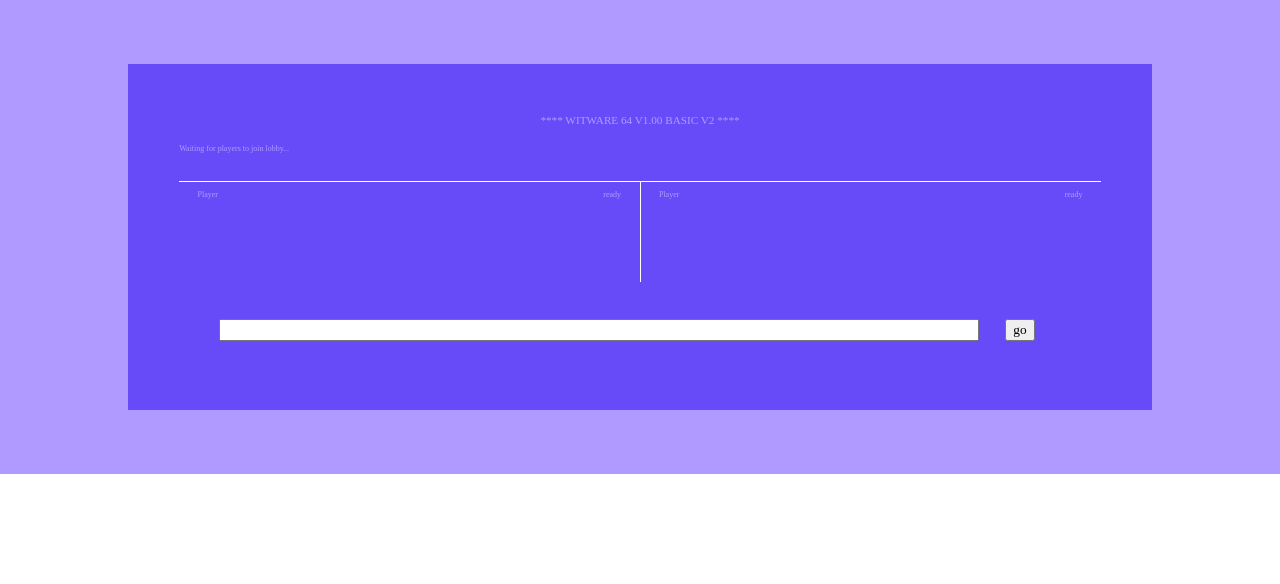
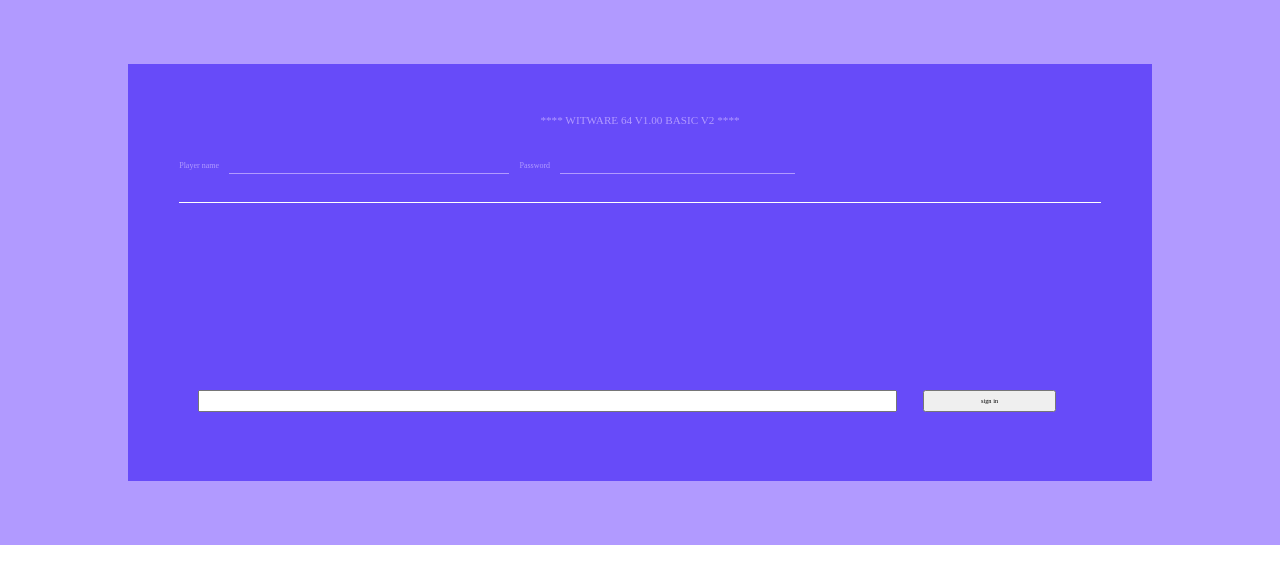
Before and after one commit to greyjoys/witwhere, a React app: page / in a window 1280 px wide. Shown: the top 584 px of the page. Built offline with nearby package versions, Linux system fonts and the light colour scheme; a web font is replaced by a local one.

Commit message:
rigged player pass, name, and footer input rigged up to state

```diff
--- a/src/actions/actions.js
+++ b/src/actions/actions.js
@@ -5,14 +5,19 @@ export const testAction = () => ({
   payload: 123,
 });
 
-export const updatePlayerName = (value) => ({
-  type: types.UPDATE_PLAYER_NAME,
-  payload: value
+export const updateFooterInput = (e) => ({
+  type: types.UPDATE_FOOTER_INPUT,
+  payload: e.target.value
 });
 
-export const updatePlayerPass = (value) => ({
+export const updatePlayerName = (e) => ({
+  type: types.UPDATE_PLAYER_NAME,
+  payload: e.target.value
+});
+
+export const updatePlayerPass = (e) => ({
   type: types.UPDATE_PLAYER_PASS,
-  payload: value
+  payload: e.target.value
 });
 
 export const advanceStage = () => ({
--- a/src/components/Footer.jsx
+++ b/src/components/Footer.jsx
@@ -2,12 +2,65 @@ import React from 'react';
 
 const Footer = props => {
 
+  console.log(props.gameStage)
 
+  switch(props.gameStage) {
 
-	return(
-		<div className="footer">
-			<input /> <button onClick={props.advanceStage}>go</button>
-		</div>
-)}
+  	case 1: {
+      return(
+        <div className="footer">
+          <input value={props.footerInput} onChange={props.updateFooterInput} />
+          <button onClick={props.advanceStage}>sign in</button>
+        </div>
+      )
+    }
+
+  	case 2: {
+      return(
+        <div className="footer">
+          <input value={props.footerInput} onChange={props.updateFooterInput} />
+          <button onClick={props.advanceStage}>go</button>
+        </div>
+      )
+    }
+
+    case 3: {
+      return(
+        <div className="footer">
+          <input value={props.footerInput} onChange={props.updateFooterInput} />
+          <button onClick={props.advanceStage}>go</button>
+        </div>
+      )
+    }
+
+    case 4: {
+      return(
+        <div className="footer">
+          <input value={props.footerInput} onChange={props.updateFooterInput} />
+          <button onClick={props.advanceStage}>go</button>
+        </div>
+      )
+    }
+
+    case 5: {
+      return(
+        <div className="footer">
+          <input value={props.footerInput} onChange={props.updateFooterInput} />
+          <button onClick={props.advanceStage}>go</button>
+        </div>
+      )
+    }
+
+    default: {
+      return(
+        <div className="footer">
+          <input value={props.footerInput} onChange={props.updateFooterInput} />
+          <button onClick={props.advanceStage}>go</button>
+        </div>
+      )
+    }
+
+  }
+}
 
 export default Footer;
--- a/src/components/Header.jsx
+++ b/src/components/Header.jsx
@@ -1,11 +1,59 @@
 import React from 'react';
 
 const Header = props => {
-	return(
-		<div className="header">
-			<h1>**** WITWARE 64 V1.00 BASIC V2 ****</h1>
-			<div className="hstatus">Waiting for players to join lobby...</div>
-		</div>
-)}
+
+  switch(props.gameStage) {
+  	case 1: {
+  	  return(
+    	<div className="header">
+      	  <h1>**** WITWARE 64 V1.00 BASIC V2 ****</h1>
+          <div className="sign-in">
+            <label name="username">Player name</label>
+            <input id="username" name="username" type="text" value={props.playerName} onChange={props.updatePlayerName}></input>
+            <label name="password">Password</label>
+            <input id="password" name="password" type="text" value={props.playerPass} onChange={props.updatePlayerPass}></input>
+          </div>
+        </div>
+      )
+  	}
+
+	case 2: {
+	  return(
+	  	<div className="header">
+	  	  <h1>**** WITWARE 64 V1.00 BASIC V2 ****</h1>
+          <div className="hstatus">Waiting for players to join lobby...</div>
+        </div>
+      )
+    }
+
+    case 3: {
+      return(
+	  	<div className="header">
+	  	  <h1>**** WITWARE 64 V1.00 BASIC V2 ****</h1>
+        </div>
+      )
+    }
+
+    case 4: {
+      return(
+	  	<div className="header">
+	  	  <h1>**** WITWARE 64 V1.00 BASIC V2 ****</h1>
+        </div>
+      )
+    }
+
+    case 5: {
+      return(
+	  	<div className="header">
+	  	  <h1>**** WITWARE 64 V1.00 BASIC V2 ****</h1>
+        </div>
+      )
+    }
+
+    default: {
+      <div>error...</div>
+    }
+  }
+}
 
 export default Header;
--- a/src/const/actionTypes.js
+++ b/src/const/actionTypes.js
@@ -13,7 +13,8 @@ export const UPDATE_GAME_STAGE = "UPDATE_GAME_STAGE";
 
 export const LOGIN_USER = "LOGIN_USER";
 
-export const ADVANCE_STAGE = "ADVANCE_STAGE"
+export const ADVANCE_STAGE = "ADVANCE_STAGE";
+export const UPDATE_FOOTER_INPUT = "UPDATE_FOOTER_INPUT";
 
 export const TEST_BUTTON = "TEST_BUTTON";
 export const TEST_ACTION = "TEST_ACTION";
--- a/src/containers/BodyContainer.jsx
+++ b/src/containers/BodyContainer.jsx
@@ -8,6 +8,7 @@ import Player from '../components/Player.jsx'
 const mapStateToProps = store => ({
   playerName: store.main.playerName,
   playerPass: store.main.playerPass,
+  promptList: store.main.promptList,
 });
 
 const mapDispatchToProps = dispatch => ({
@@ -22,6 +23,15 @@ class BodyContainer extends Component {
   }
 
   render(props) {
+
+    switch(this.props.gameStage) {
+      case 1: {
+        return(
+        <div className="body-container"></div>
+        )
+      }
+
+      case 2: {
         return(
           <div className="body-container">
             <playercontainer id="lcontainer">
@@ -34,6 +44,31 @@ class BodyContainer extends Component {
         )
       }
 
+      case 3: {
+        return(
+          <div className="body-container">
+            <h2 className="prompt">{this.props.promptList[0]}</h2>
+          </div>
+        )
+      }
+
+      case 4: {
+        return(
+          <div className="body-container"></div>
+        )
+      }
+
+      case 5: {
+        return(
+          <div className="body-container"></div>
+        )
+      }
+
+      default: {
+        <div>error...</div>
+      }
+    }
+  }
 }
 
 export default connect(mapStateToProps, mapDispatchToProps)(BodyContainer);
--- a/src/containers/MainContainer.jsx
+++ b/src/containers/MainContainer.jsx
@@ -9,11 +9,22 @@ import Footer from '../components/Footer.jsx'
 
 const mapStateToProps = store => ({
   gameStage: store.main.gameStage,
+  playerName:store.main.playerName,
+  playerPass:store.main.playerPass,
 });
 
 const mapDispatchToProps = dispatch => ({
   advanceStage: () => {
     dispatch(actions.advanceStage())
+  },
+  updatePlayerName: (e) => {
+    dispatch(actions.updatePlayerName(e))
+  },
+  updatePlayerPass: (e) => {
+    dispatch(actions.updatePlayerPass(e))
+  },
+  updateFooterInput: (e) => {
+    dispatch(actions.updateFooterInput(e))
   },
 });
 
@@ -23,11 +34,21 @@ class MainContainer extends Component {
   }
 
   render(props) {
+
     return(
       <div className="main-container">
-      	<Header />
-      	<BodyContainer />
-      	<Footer advanceStage={this.props.advanceStage} />
+      	<Header
+      	  gameStage={this.props.gameStage}
+      	  playerName={this.props.playerName}
+      	  playerPass={this.props.playerPass}
+      	  updatePlayerName={this.props.updatePlayerName}
+      	  updatePlayerPass={this.props.updatePlayerPass}
+      	/>
+      	<BodyContainer gameStage={this.props.gameStage} />
+      	<Footer
+      	  gameStage={this.props.gameStage}
+      	  updateFooterInput={this.props.updateFooterInput}
+      	  advanceStage={this.props.advanceStage} />
       </div>
     )
   }
--- a/src/reducers/mainReducer.js
+++ b/src/reducers/mainReducer.js
@@ -1,17 +1,18 @@
 import * as types from '../const/actionTypes';
 
 const initialState = {
-  playerName: 'test',
+  playerName: '',
   playerPass: '',
   playerList: [],
-  promptList: ['This is a prompt', 'this is another prompt'],
+  promptList: [`A bad time to shake someone's hand`, 'this is another prompt'],
   p1Answer: '',
   p2Answer: '',
   gameReady: false,
   timer: '',
   gameStage: 1,
   p1AnswerVoteCount: 0,
-  p2AnswerVoteCount: 0
+  p2AnswerVoteCount: 0,
+  footerInput: '',
 };
 
 const mainReducer = (state = initialState, action) => {
@@ -25,7 +26,38 @@ const mainReducer = (state = initialState, action) => {
 	  return {
 	  	  ...state,
 		  gameStage: newStageValue,
+	  };
+
   	}
+
+  	case types.UPDATE_FOOTER_INPUT: {
+
+  	  let newFooterInput = action.payload;
+
+  	  return {
+  	    ...state,
+  	    footerInput: newFooterInput,
+  	  };
+  	}
+
+  	case types.UPDATE_PLAYER_NAME: {
+
+  	  let newPlayerName = action.payload;
+
+  	  return {
+        ...state,
+        playerName: newPlayerName,
+	  };
+  	}
+
+  	case types.UPDATE_PLAYER_PASS: {
+
+  	  let newPlayerPass = action.payload;
+
+  	  return {
+        ...state,
+        playerPass: newPlayerPass,
+	  };
   	}
 
     case types.TEST_ACTION: {
--- a/src/styles/components/_BodyContainer.scss
+++ b/src/styles/components/_BodyContainer.scss
@@ -3,7 +3,7 @@
 	margin-top: 3%;
 	margin-bottom: 2%;
 
-	min-height: 100px;
+	min-height: 150px;
 
 	border-top: solid white .3px;
 
@@ -20,4 +20,11 @@
 		width: 50%;
 	}
 
+	.prompt {
+		margin: auto;
+		height: 100%;
+		width: 100%;
+		text-align: center;
+	}
+
 }
--- a/src/styles/components/_footer.scss
+++ b/src/styles/components/_footer.scss
@@ -7,6 +7,8 @@
 
 	button {
 		margin: 0px 3%;
+		font-size: .4rem;
+		min-width: 15%;
 		font-family: Commodore64;
 	}
 
--- a/src/styles/components/_header.scss
+++ b/src/styles/components/_header.scss
@@ -2,8 +2,26 @@
   font-size: .5rem;
 
   h1 {
-  	min-height: 30px;
+  	min-height: 40px;
   }
+
+  input {
+  	margin: 0px 10px;
+  	border-top: none;
+  	border-left: none;
+  	border-right: none;
+  	border-bottom: solid $primary-color 1px;
+  	background-color: $secondary-color;
+  	color: $primary-color;
+  }
+  #username {
+  	width: 30%;
+  }
+
+  #password {
+  	width: 25%;
+  }
+
 }
 
 .hstatus {
```
Lines whose indentation alone changed are shown as unchanged.
